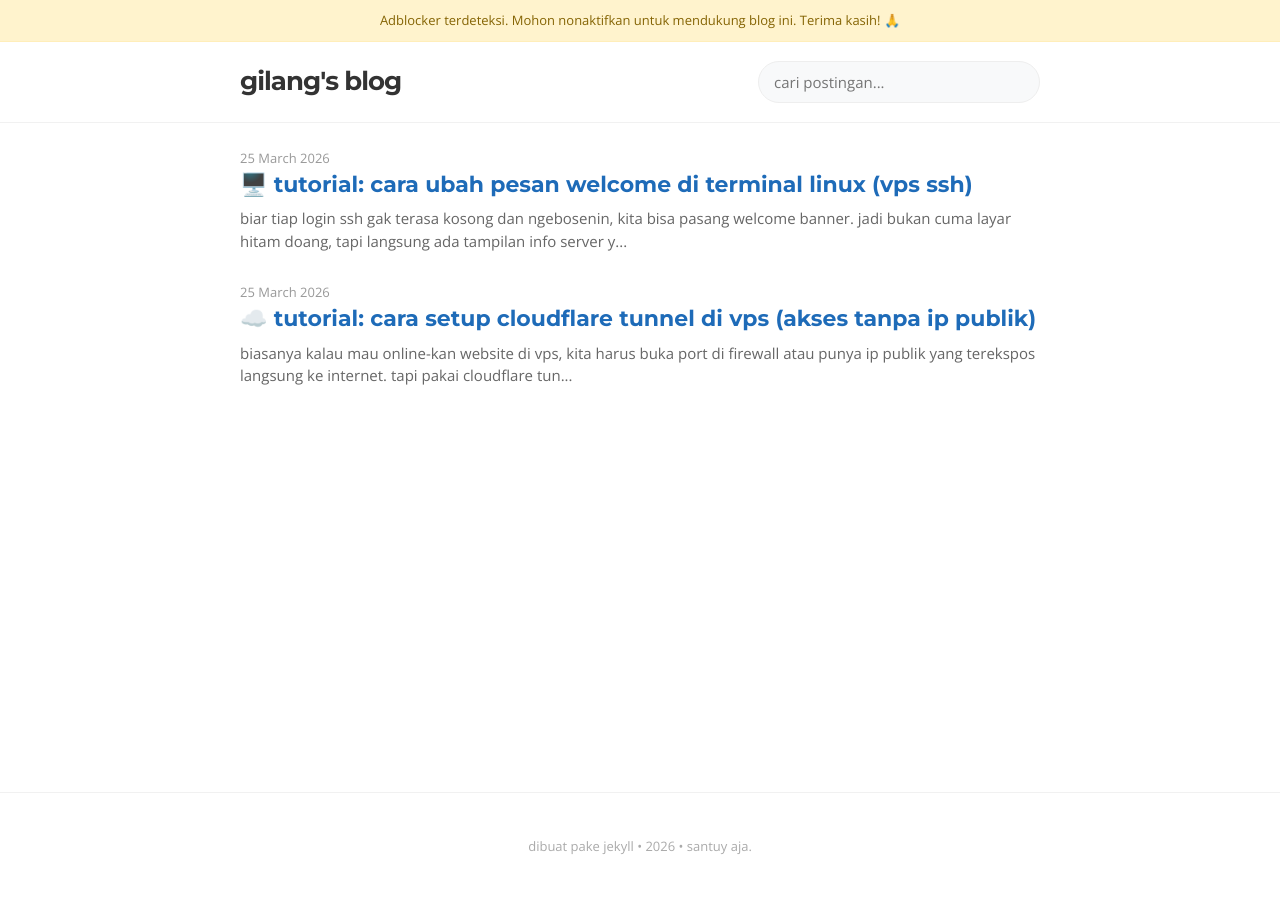
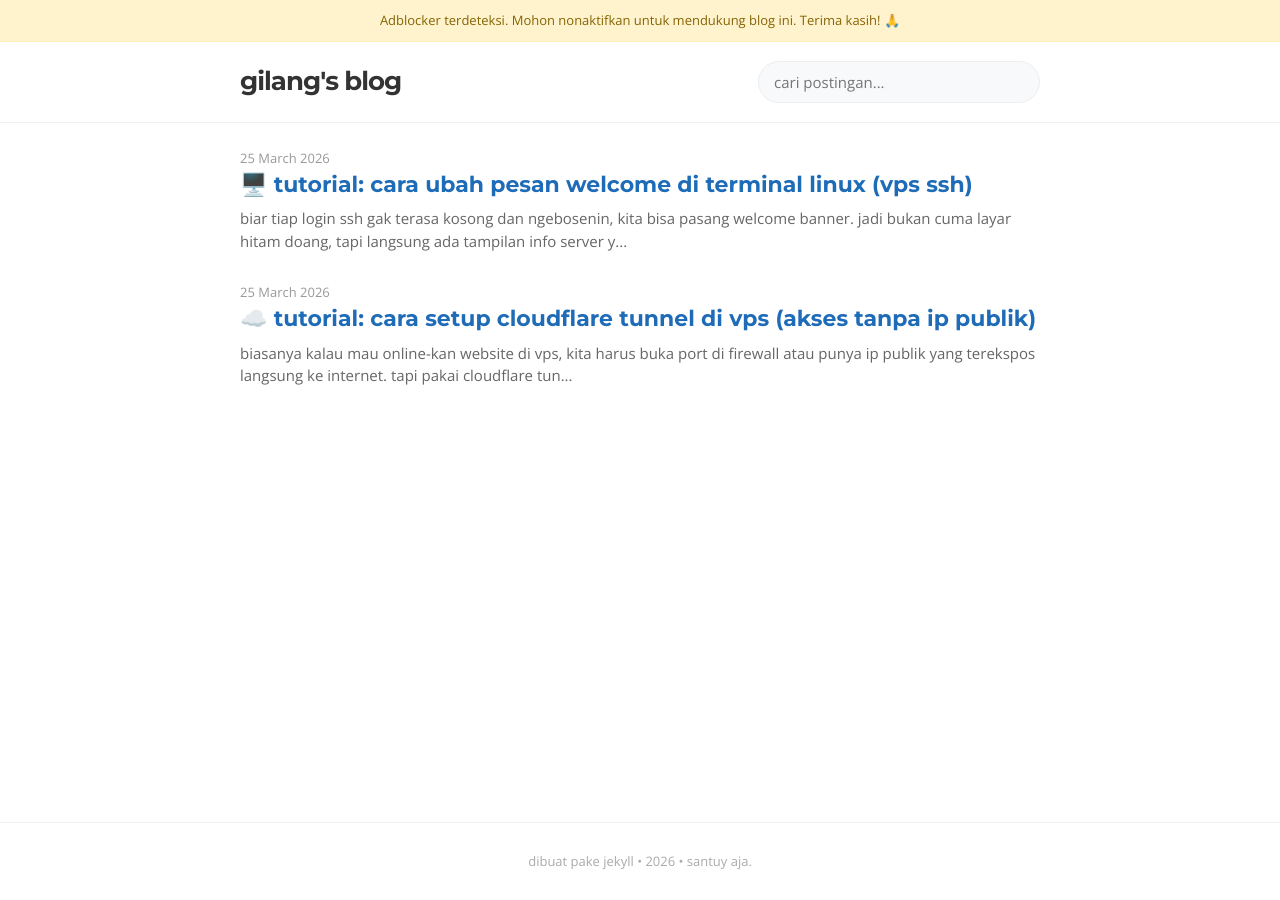
Before and after one commit to gilangf3000/gilangf3000.github.io, a Jekyll site: the page built from index.md, in a window 1280 px wide. Built offline with Jekyll 4.4.1, drawn with Linux system fonts in a browser that asks for light colours; nearby versions of some CDN libraries.

Commit message:
reduce footer vertical spacing for more compact layout

```diff
--- a/assets/css/style.css
+++ b/assets/css/style.css
@@ -256,8 +256,8 @@
 }
 
 footer {
-  margin-top: 30px;
-  padding: 30px 0;
+  margin-top: 15px;
+  padding: 15px 0;
   border-top: 1px solid #f1f1f1;
   font-size: 13px;
   color: #aaa;
```
